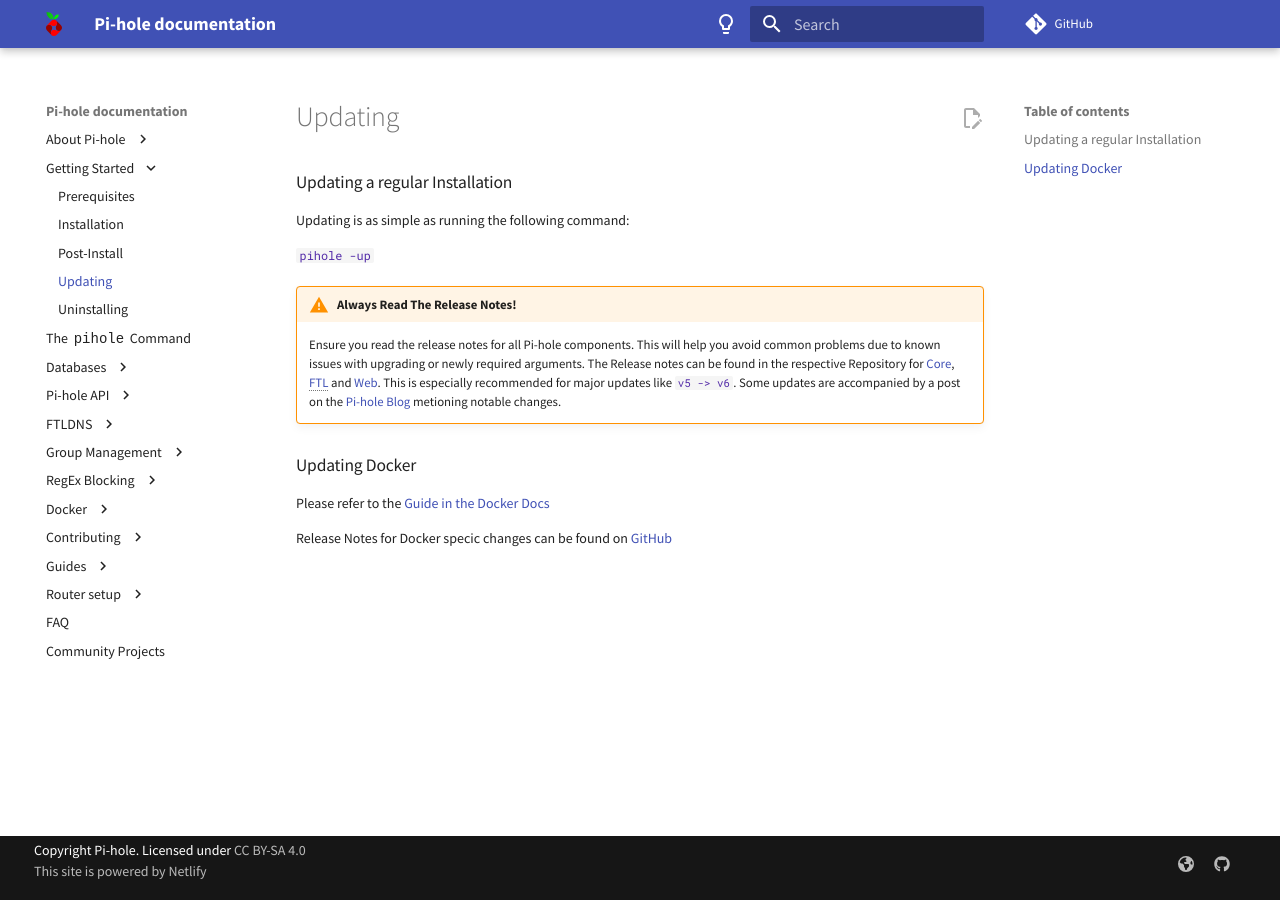
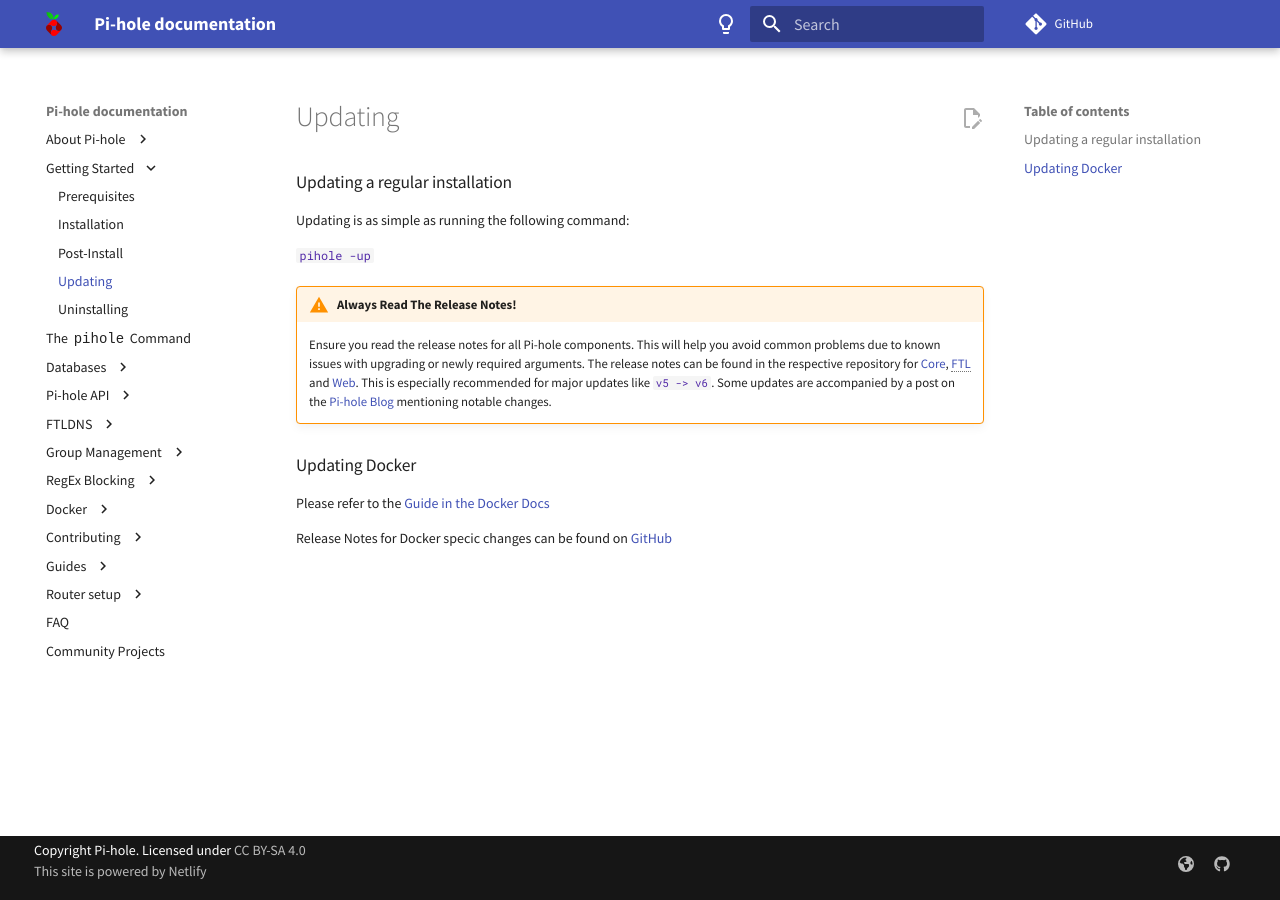
Before and after one commit to pi-hole/docs, an MkDocs documentation site: the page built from docs/main/update.md, in a window 1280 px wide. Built offline with MkDocs 1.6.1 and Material for MkDocs 9.7.7, drawn with Linux system fonts in a browser that asks for light colours; comment, search, counter and statistics services are not loaded.

Commit message:
Apply suggestions from code review
Signed-off-by: yubiuser <github@yubiuser.dev>

```diff
--- a/docs/main/update.md
+++ b/docs/main/update.md
@@ -1,11 +1,11 @@
-### Updating a regular Installation
+### Updating a regular installation
 
 Updating is as simple as running the following command:
 
 `pihole -up`
 
 !!! warning "Always Read The Release Notes!"
-    Ensure you read the release notes for all Pi-hole components. This will help you avoid common problems due to known issues with upgrading or newly required arguments. The Release notes can be found in the respective Repository for [Core](https://github.com/pi-hole/pi-hole/releases), [FTL](https://github.com/pi-hole/FTL/releases) and [Web](https://github.com/pi-hole/web/releases). This is especially recommended for major updates like `v5 -> v6`. Some updates are accompanied by a post on the [Pi-hole Blog](https://pi-hole.net/landing/blog/) metioning notable changes.
+    Ensure you read the release notes for all Pi-hole components. This will help you avoid common problems due to known issues with upgrading or newly required arguments. The release notes can be found in the respective repository for [Core](https://github.com/pi-hole/pi-hole/releases), [FTL](https://github.com/pi-hole/FTL/releases) and [Web](https://github.com/pi-hole/web/releases). This is especially recommended for major updates like `v5 -> v6`. Some updates are accompanied by a post on the [Pi-hole Blog](https://pi-hole.net/landing/blog/) mentioning notable changes.
 
 ### Updating Docker
 
```
Also changed, not shown: docs/docker/upgrading/index.md (+1 -1 lines).
